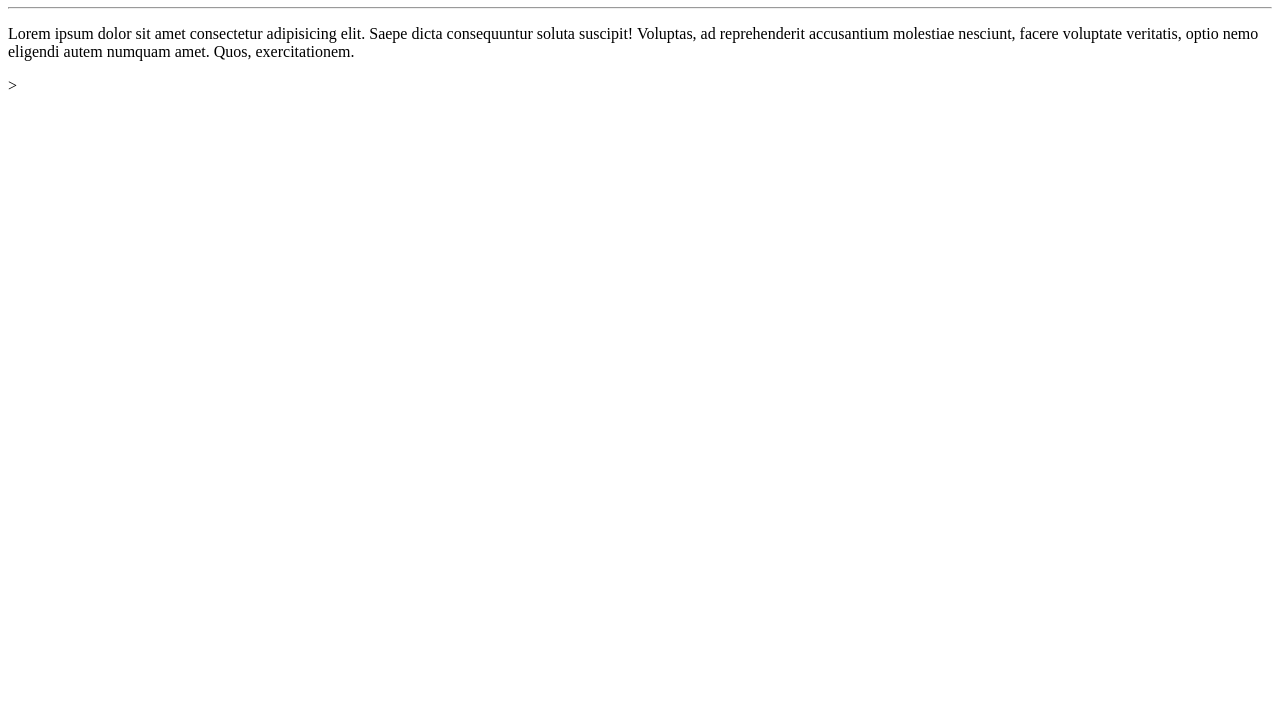
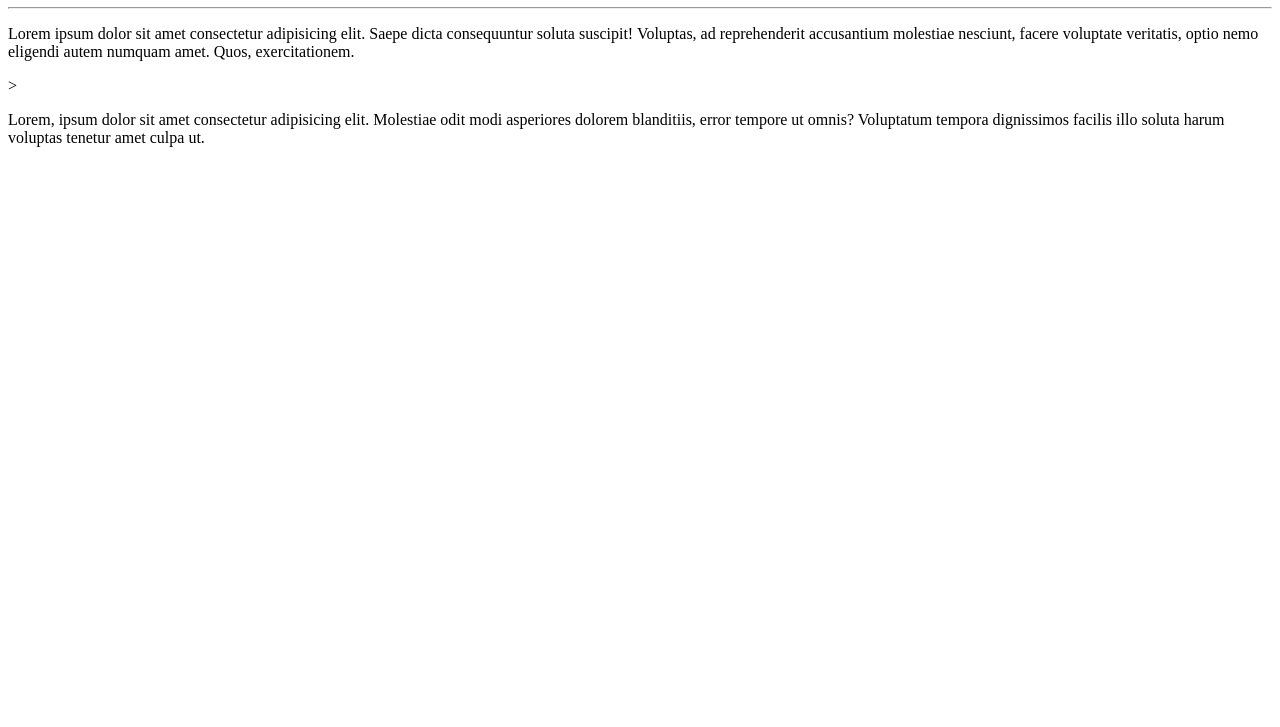
Before and after one commit to Lucilene-Pinheiro/Ola-Mundo, a plain HTML site: page site-exemplo/index.html in a window 1280 px wide. Shown: the part 73-800 px from the top of the page. Drawn offline with Linux system fonts and the light colour scheme.

Commit message:
adicionei um paragrafo

```diff
--- a/site-exemplo/index.html
+++ b/site-exemplo/index.html
@@ -13,6 +13,6 @@
       Voluptas, ad reprehenderit accusantium molestiae nesciunt,
       facere voluptate veritatis, optio nemo eligendi autem numquam amet.
       Quos, exercitationem.</p>>
-
+<p>Lorem, ipsum dolor sit amet consectetur adipisicing elit. Molestiae odit modi asperiores dolorem blanditiis, error tempore ut omnis? Voluptatum tempora dignissimos facilis illo soluta harum voluptas tenetur amet culpa ut.</p>
 </body>
 </html>
```
